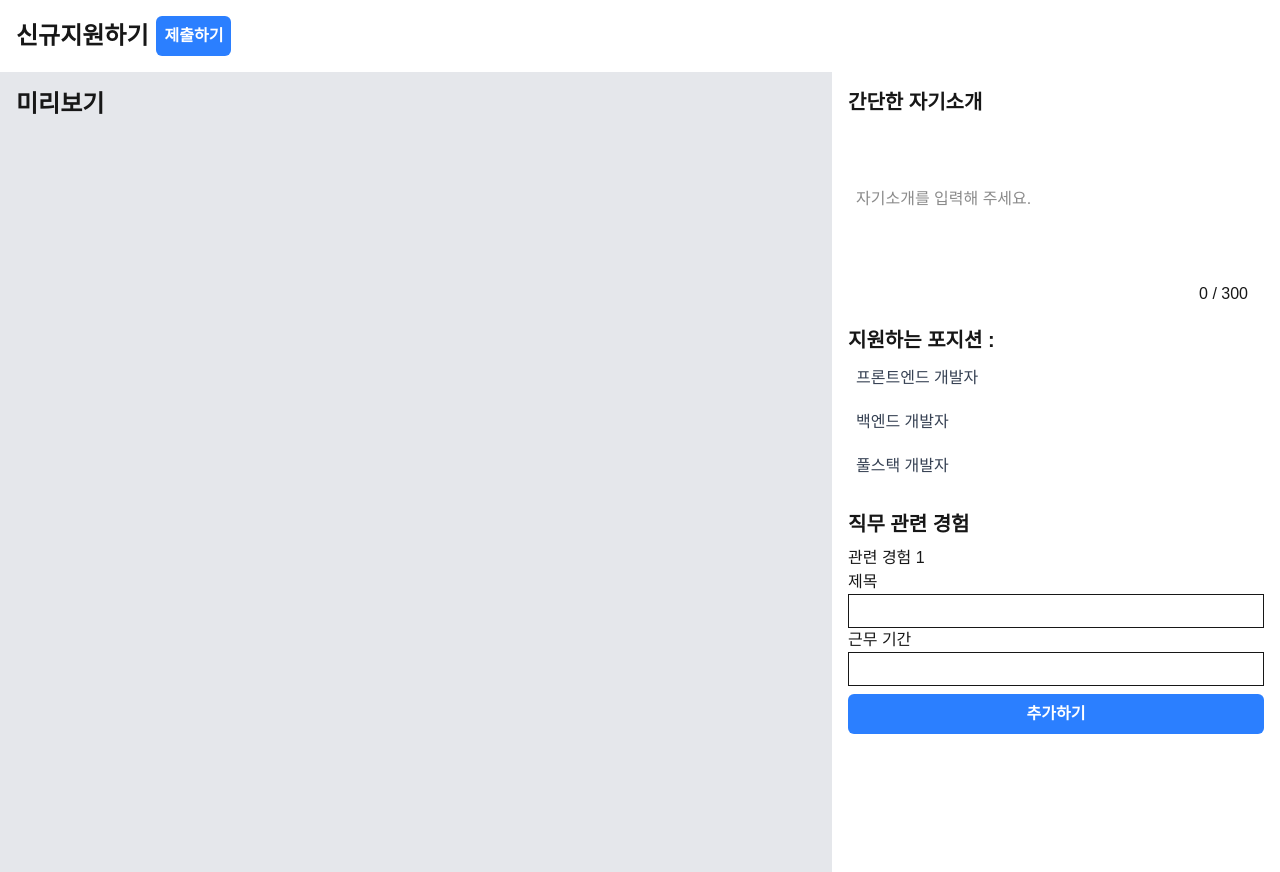
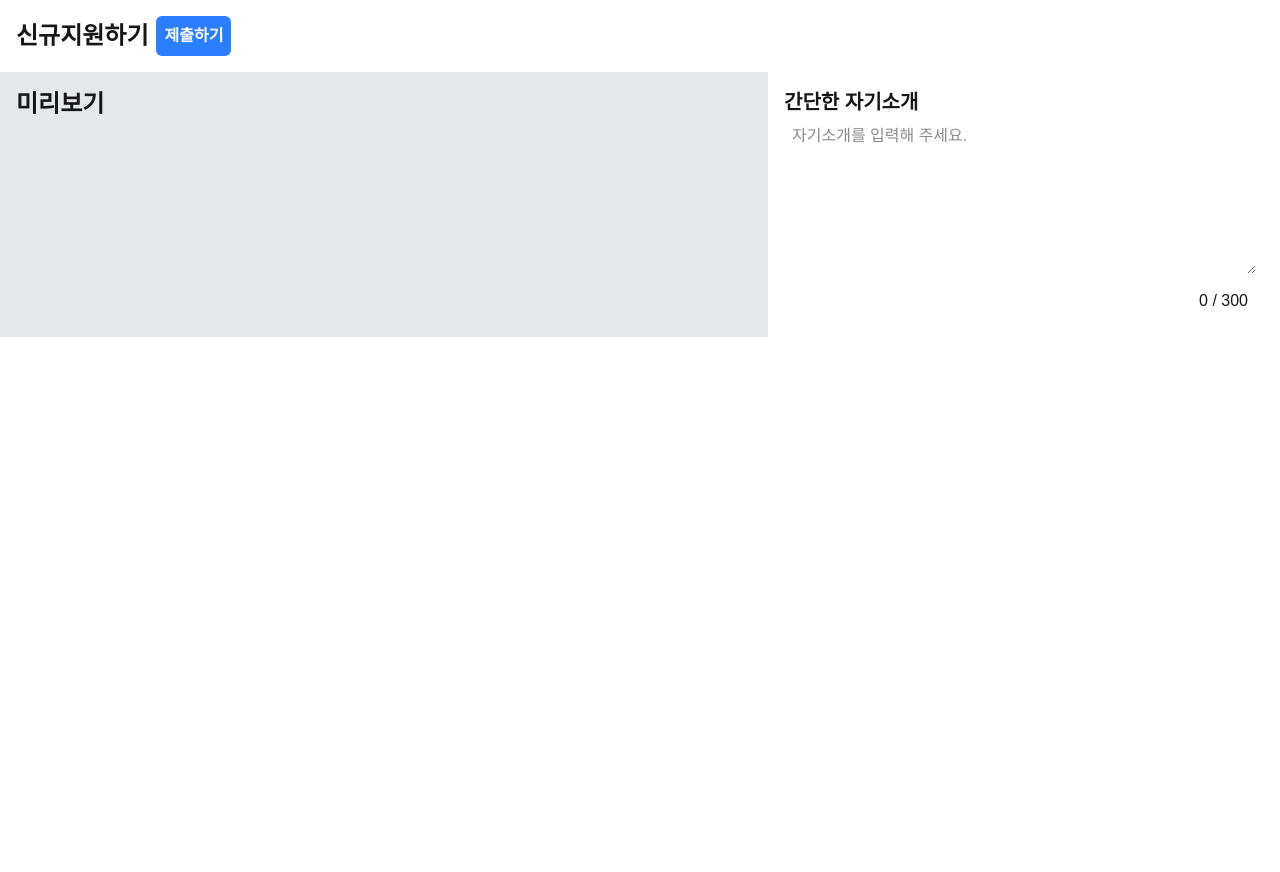
Before and after one commit to hanlee0519-ko/apply-app, a Next.js app: page / in a window 1280 px wide. Built offline with nearby package versions, Linux system fonts and the light colour scheme.

Commit message:
Adding Preview Function In Self-Introduction

```diff
--- a/src/app/components/apply-experience.tsx
+++ b/src/app/components/apply-experience.tsx
@@ -38,15 +38,15 @@ export default function ApplyExperience() {
   };
 
   const updateTitle = (index: number, value: string) => {
-    const newExperiences = [...experiences];
-    newExperiences[index].title = value;
-    setExperiences(newExperiences);
+    setExperiences((prev) =>
+      prev.map((exp, i) => (i === index ? { ...exp, title: value } : exp))
+    );
   };
 
   const updatePeriod = (index: number, value: string) => {
-    const newExperiences = [...experiences];
-    newExperiences[index].period = value;
-    setExperiences(newExperiences);
+    setExperiences((prev) =>
+      prev.map((exp, i) => (i === index ? { ...exp, period: value } : exp))
+    );
   };
 
   return (
--- /dev/null
+++ b/src/app/components/preview-self-introduce.tsx
@@ -0,0 +1,14 @@
+type PreviewSelfIntroProps = {
+  delayIntroduction: string;
+};
+
+export default function PreviewSelfIntroduce({
+  delayIntroduction,
+}: PreviewSelfIntroProps) {
+  return (
+    <section className="w-[60%] bg-gray-200 p-4">
+      <h1 className="text-2xl font-bold mb-5">{"미리보기"}</h1>
+      <p>{delayIntroduction}</p>
+    </section>
+  );
+}
--- /dev/null
+++ b/src/app/components/self-introduce-area.tsx
@@ -0,0 +1,33 @@
+type SelfIntroduceAreaProps = {
+  introduction: string;
+  maxLength: number;
+  onChange: (e: React.ChangeEvent<HTMLTextAreaElement>) => void;
+};
+
+export default function SelfIntroduceArea({
+  introduction,
+  maxLength,
+  onChange,
+}: SelfIntroduceAreaProps) {
+  const characterCount = introduction.length;
+
+  return (
+    <section className="w-[40%] p-4">
+      <h1 className="text-xl font-bold">간단한 자기소개</h1>
+      <div className="m-2">
+        <textarea
+          className="w-full h-[150px]"
+          value={introduction}
+          onChange={onChange}
+          placeholder="자기소개를 입력해 주세요."
+        />
+
+        <div className="text-right m-2">
+          <p>
+            {characterCount} / {maxLength}
+          </p>
+        </div>
+      </div>
+    </section>
+  );
+}
--- a/src/app/components/self-introduce.tsx
+++ b/src/app/components/self-introduce.tsx
@@ -1,39 +1,37 @@
 "use client";
 
-import { useState } from "react";
+import { useEffect, useState } from "react";
+import SelfIntroduceArea from "./self-introduce-area";
+import PreviewSelfIntroduce from "./preview-self-introduce";
 
 export default function SelfIntroduce() {
   const [introduction, setIntroduction] = useState<string>("");
+  const [delayIntroduction, setDelayIntroduction] = useState<string>("");
+  const maxLength = 300;
 
-  const maxLength = 300;
-  const characterCount = introduction.length;
-  const isAtLimit = characterCount === maxLength;
-
-  const handleIntroductionChange = (
-    event: React.ChangeEvent<HTMLInputElement>
-  ) => {
+  const handleChange = (event: React.ChangeEvent<HTMLTextAreaElement>) => {
     const value = event.target.value;
     if (value.length <= maxLength) setIntroduction(value);
   };
 
+  useEffect(() => {
+    const timer = setTimeout(() => {
+      setDelayIntroduction(introduction);
+    }, 500);
+
+    return () => {
+      clearTimeout(timer);
+    };
+  }, [introduction]);
+
   return (
-    <section>
-      <h1 className="text-xl font-bold">간단한 자기소개</h1>
-      <div className="m-2">
-        <input
-          className="w-full h-[150px]"
-          value={introduction}
-          onChange={handleIntroductionChange}
-          placeholder="자기소개를 입력해 주세요."
-        />
-
-        <footer className="text-right m-2">
-          {isAtLimit && <p>{"300자 이내로 입력해 주세요."}</p>}
-          <p>
-            {characterCount} / {maxLength}
-          </p>
-        </footer>
-      </div>
-    </section>
+    <div className="flex">
+      <PreviewSelfIntroduce delayIntroduction={delayIntroduction} />
+      <SelfIntroduceArea
+        introduction={introduction}
+        maxLength={maxLength}
+        onChange={handleChange}
+      />
+    </div>
   );
 }
--- a/src/app/page.tsx
+++ b/src/app/page.tsx
@@ -11,15 +11,8 @@ export default function Home() {
           제출하기
         </button>
       </header>
-      <main className="flex h-screen">
-        <article className="w-[65%] bg-gray-200 p-4">
-          <h1 className="text-2xl font-bold">미리보기</h1>
-        </article>
-        <article className="w-[35%] p-4">
-          <SelfIntroduce />
-          <ApplyPosition />
-          <ApplyExperience />
-        </article>
+      <main className="w-screen h-screen">
+        <SelfIntroduce />
       </main>
     </div>
   );
```
